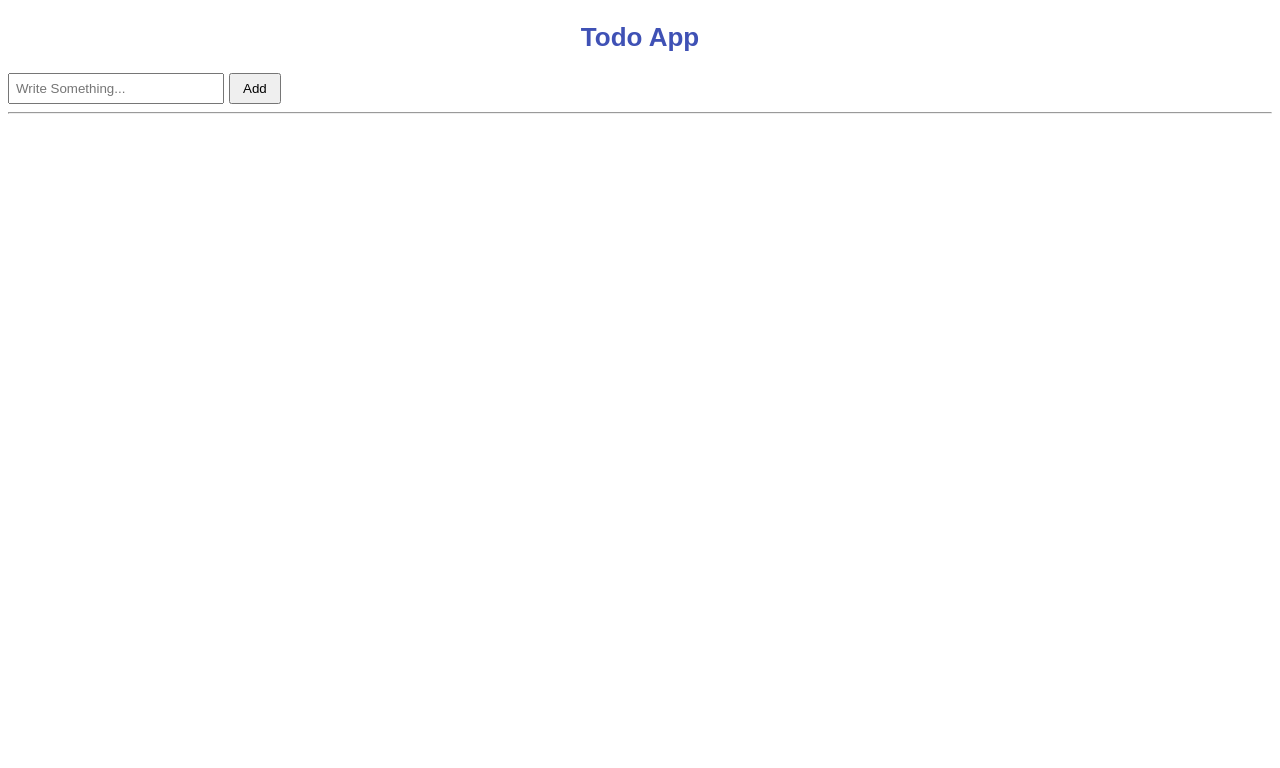
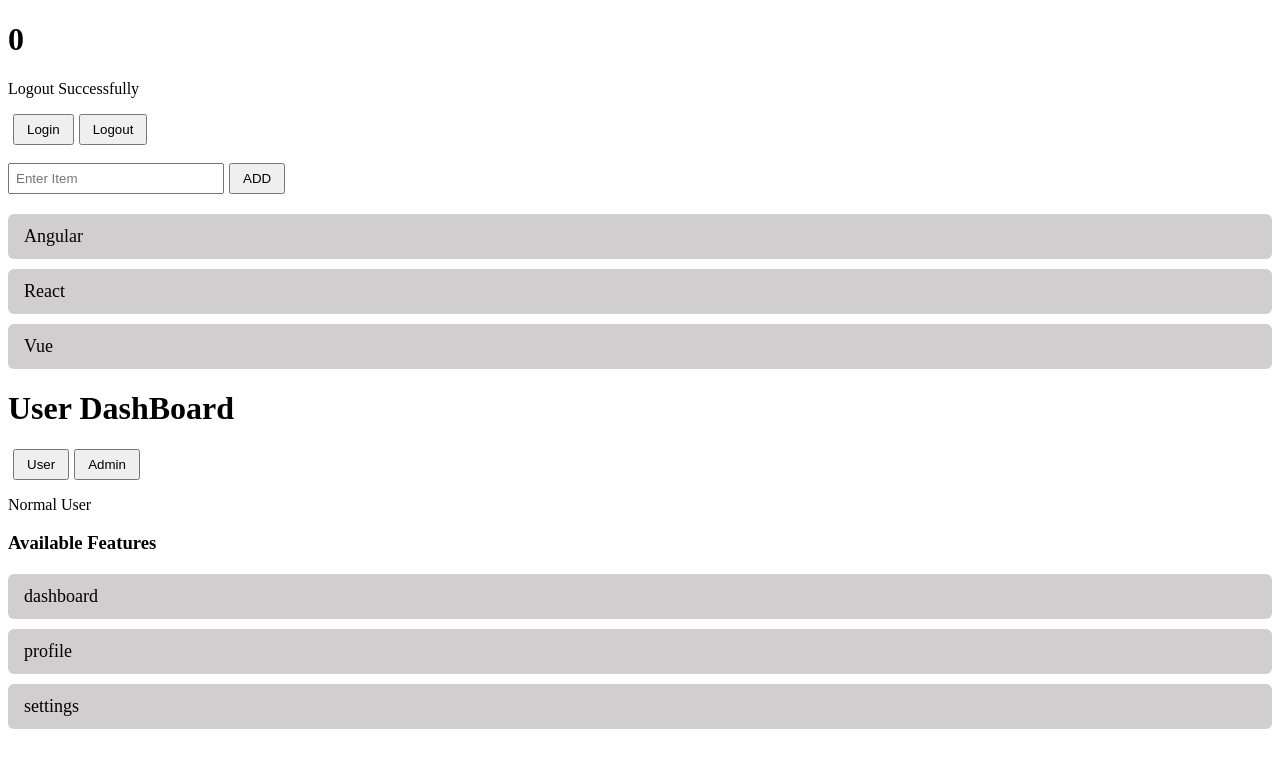
Before and after one commit to sumantahitk/Angular21, an Angular app: page / in a window 1280 px wide. Shown: the top 768 px of the page. Built offline with nearby package versions, Linux system fonts and the light colour scheme.

Commit message:
signal-template-binding

```diff
--- a/src/app/app.html
+++ b/src/app/app.html
@@ -1,24 +1,42 @@
-<h2>Todo App</h2>
+<h1>{{count()}}</h1>
 
-<input placeholder="Write Something..."
-    [value]="newTodo()"
-    (input)="newTodo.set($event.target.value)" >
+@if(isLoggedIn()){
+    <p>Welcome Sumanta</p>
+}
+@else{
+    <p> Logout Successfully</p>
+}
 
-<button (click)="addTodo()">Add</button>
+<button (click)="isLoggedIn.set(true)">Login</button>
 
-<hr>
+<button (click)="isLoggedIn.set(false)">Logout</button>
+<br><br>
+
+<input (input)="newItem.set($event.target.value)" placeholder="Enter Item">
+<button (click)="addItem()">ADD</button>
 
 <ul>
-    @for (todo of todos(); track $index) {
-        <li>
-            <span>{{ $index +1 }}</span>
-
-            <span (click)="toggleTodo($index)"
-                [style.text-decoration]= "todo.done ? 'line-through' : 'none' ">
-                {{ todo.text }}
-            </span>
-
-            <button (click)="deleteTodo($index)">Delete</button>
-        </li>
+    @for(item of items() ;track $index){
+        <li>{{item}}</li>
     }
 </ul>
+
+
+<h1>User DashBoard</h1>
+<button (click)="makeUser()">User</button>
+<button (click)="makeAdmin()">Admin</button>
+
+@if(role()=== 'admin'){
+    <p>Welcome Admin</p>
+}
+@else{
+    <p>Normal User</p>
+}
+
+<h3>Available Features</h3>
+
+<ul>
+    @for (f of features() ; track $index){
+        <li>{{f}}</li>
+    }
+</ul>
--- a/src/app/app.ts
+++ b/src/app/app.ts
@@ -6,33 +6,35 @@ import { Component, signal } from '@angular/core';
   styleUrl: './app.css'
 })
 export class App {
-  newTodo = signal('');
+ count =signal(0);
+ isLoggedIn=signal(false);
 
-  todos = signal<{ text: string; done: boolean }[]>([]);
+ items=signal<string[]>([
+  'Angular',"React","Vue"
+ ])
+ newItem=signal("");
 
-  addTodo(){
-    const text = this.newTodo().trim();
+ addItem(){
+  this.items.update(()=>[...this.items(),this.newItem()]);
+ }
 
-    if ( text === '' ) {
-      return;
-    }
+ role=signal<'admin' | 'user'>('user')
 
-    this.todos.update( list => [ ...list, { text, done: false } ] );
+ features=signal<string[]>([
+  'dashboard','profile','settings'
+ ])
 
-    this.newTodo.set('');
-  }
+ makeAdmin(){
+  this.role.set('admin');
+  this.features.set([
+  'dashboard','profile','settings','admin panel','User Management'
+ ])
+ }
 
-  toggleTodo( index: number ){
-    this.todos.update( list =>
-      list.map( ( item ,i ) =>
-        i === index ? { ...item, done: !item.done } : item
-      )
-    );
-  }
+ makeUser(){
+  this.role.set('user');
+  this.features.set([
+  'dashboard','profile','settings'])
+ }
 
-  deleteTodo( index: number ){
-    this.todos.update( list =>
-      list.filter( ( _, i ) => i !== index )
-    );
-  }
 }
```
